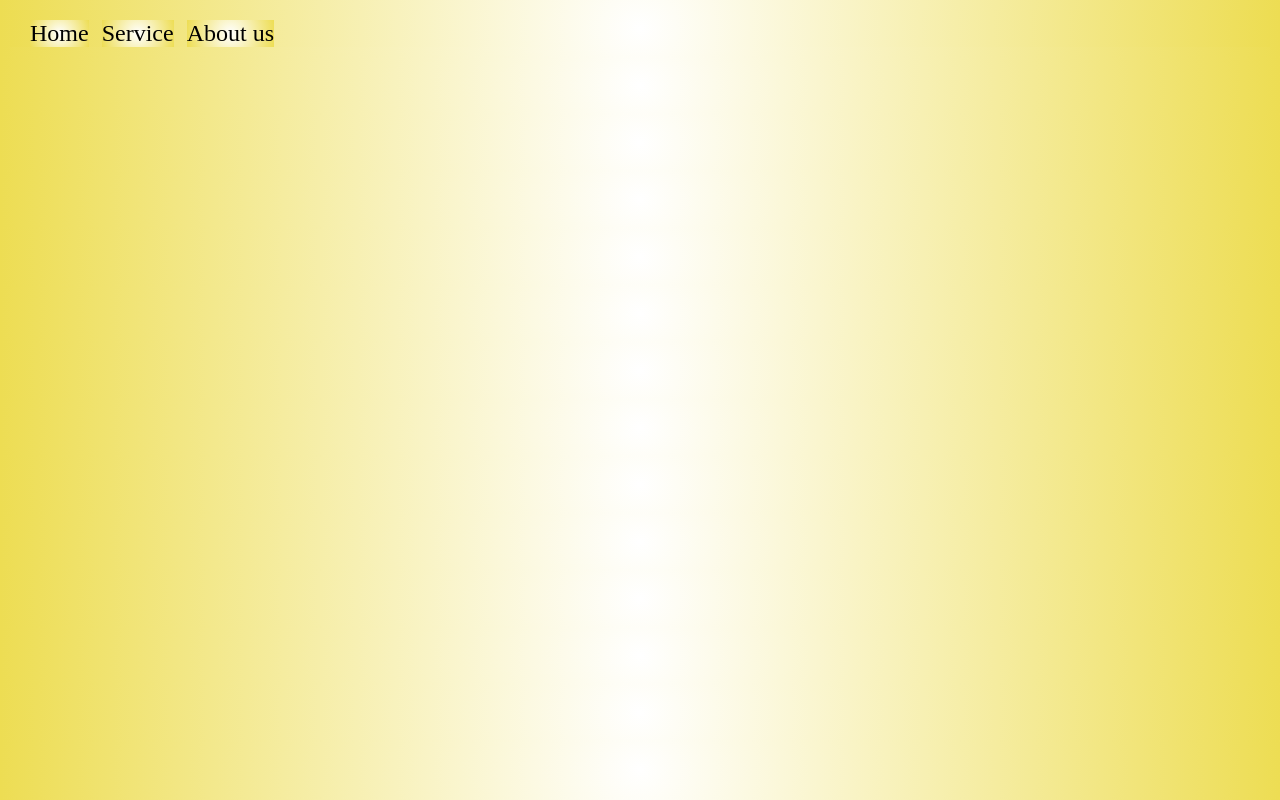
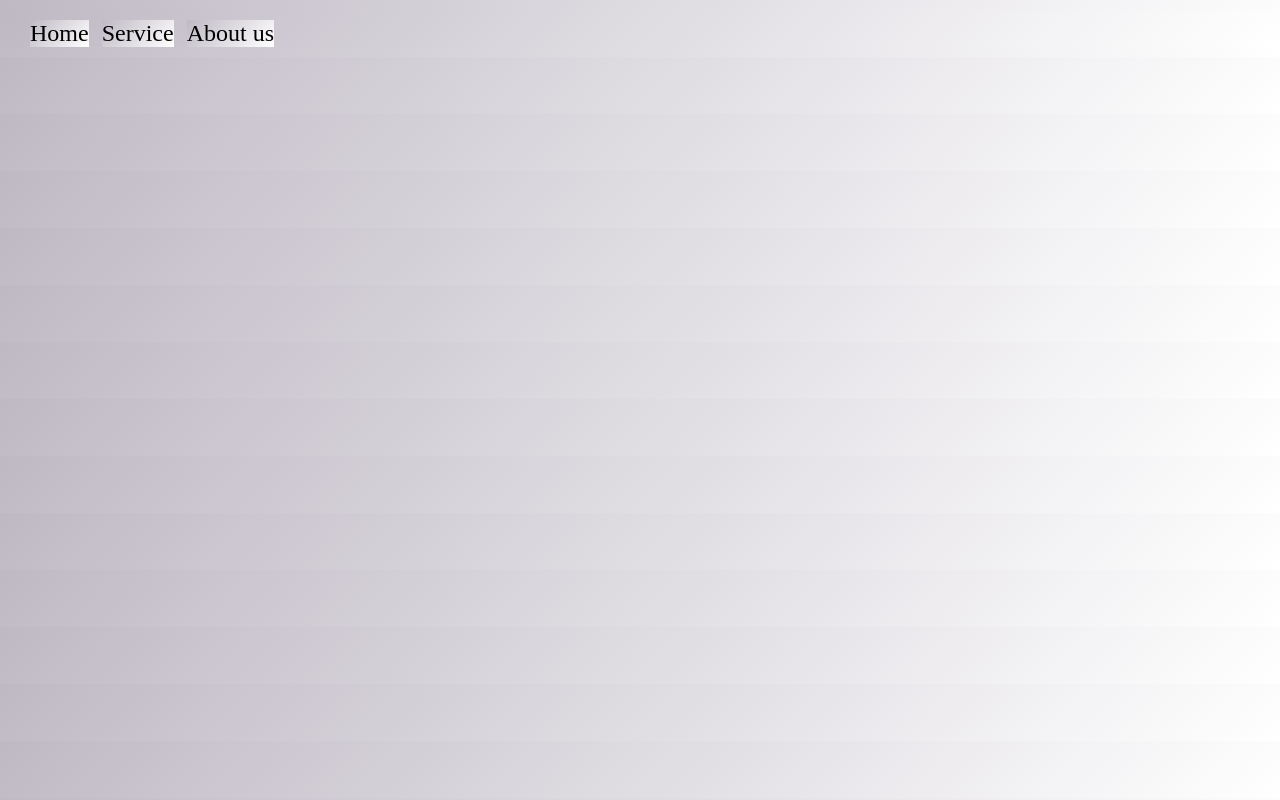
Before and after one commit to Ronin-yashu/Ronin-yashu.github.io, a plain HTML site: page index.html in a window 1280 px wide. Drawn offline with Linux system fonts and the light colour scheme.

Commit message:
Update index.css

```diff
--- a/index.css
+++ b/index.css
@@ -1,8 +1,8 @@
 * {
     padding: 0;
     margin: 0;
-    background: #2A7B9B;
-    background: radial-gradient(circle, rgba(42, 123, 155, 1) 0%, rgba(255, 255, 255, 1) 0%, rgba(237, 221, 83, 1) 100%);
+    background: #a228b0;
+    background: linear-gradient(314deg, rgba(162, 40, 176, 0.94) 0%, rgba(255, 255, 255, 1) 0%, rgba(191, 185, 196, 1) 100%);
 }
 
 header {
@@ -13,5 +13,4 @@ header {
     padding-left: 20px;
     padding-top: 10px;
     color: rgb(0, 0, 0);
-
 }
```
